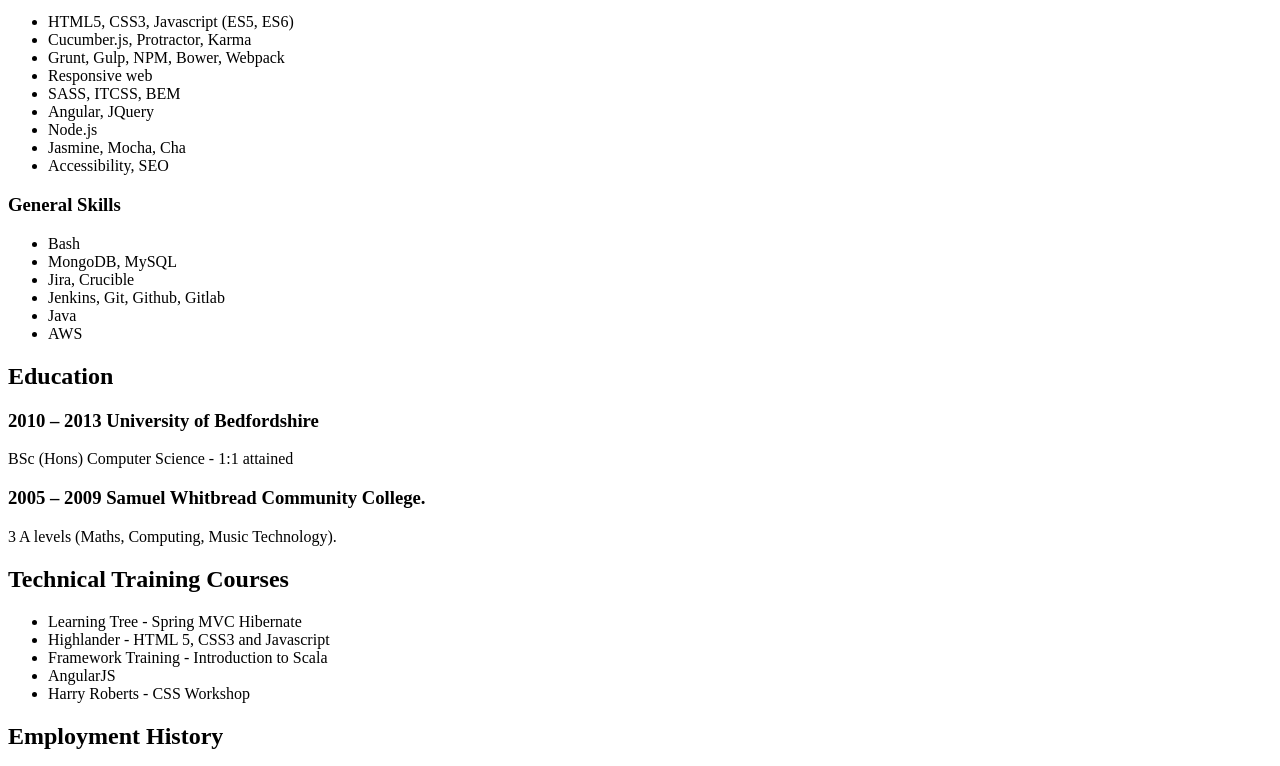
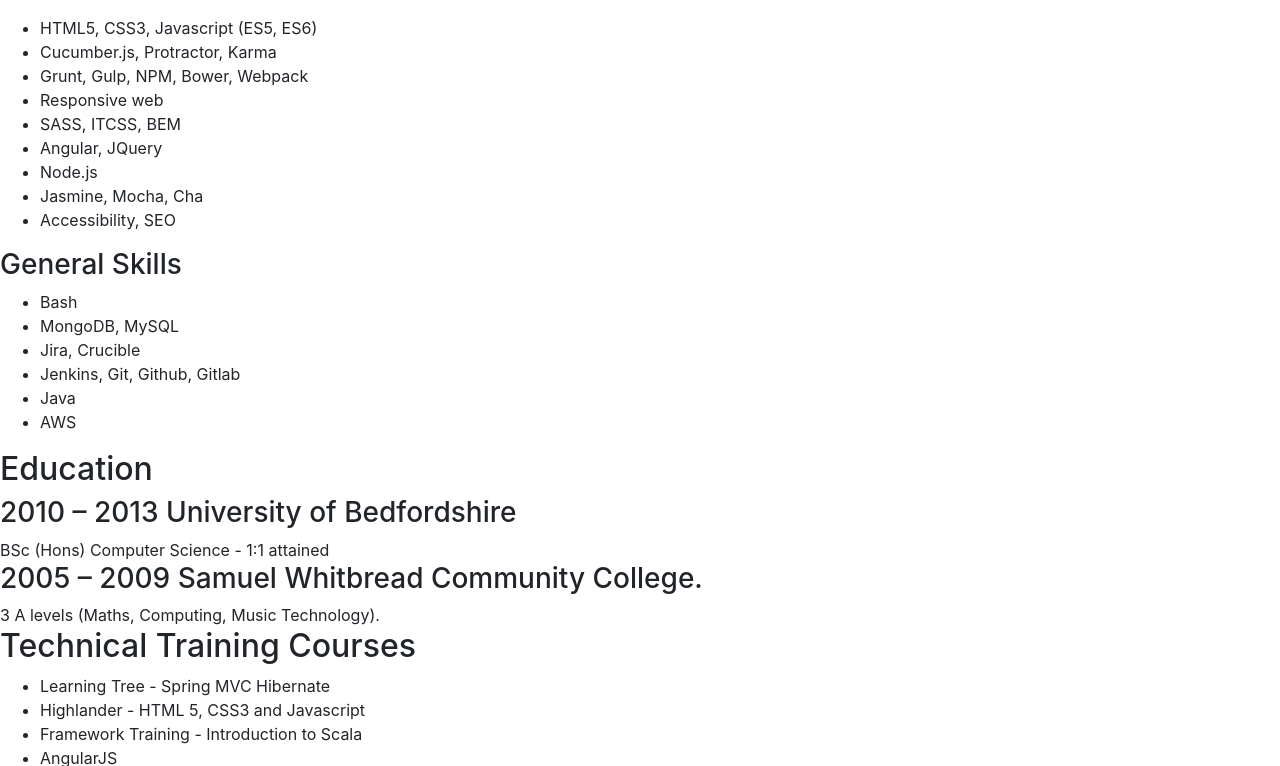
Before and after one commit to danghs/danghs.github.io, a plain HTML site: page index.html in a window 1280 px wide. Shown: the part 280-1046 px from the top of the page. Drawn offline with nearby package versions, Linux system fonts and the light colour scheme.

Commit message:
Update index.html

```diff
--- a/index.html
+++ b/index.html
@@ -7,7 +7,7 @@
     <title>Daniel Hicks</title>
     <meta name="description" content="Daniel Hicks">
     <meta name="author" content="Daniel Hicks">
-
+<link rel="stylesheet" href="https://maxcdn.bootstrapcdn.com/bootstrap/4.0.0-alpha.5/css/bootstrap.min.css" integrity="sha384-AysaV+vQoT3kOAXZkl02PThvDr8HYKPZhNT5h/CXfBThSRXQ6jW5DO2ekP5ViFdi" crossorigin="anonymous">
     <link rel="stylesheet" href="styles.css">
 </head>
 
```
